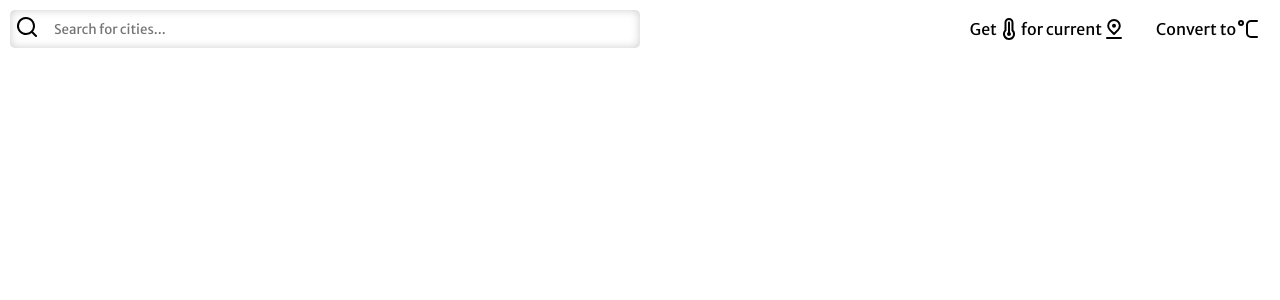
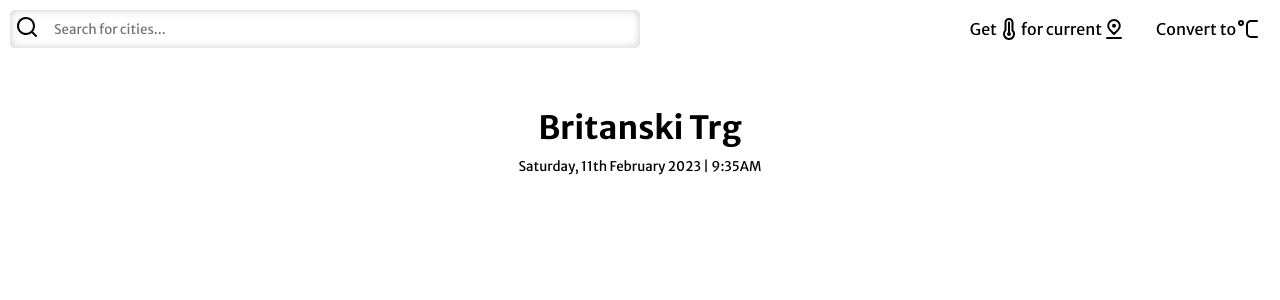
Before and after one commit to Zack1808/weather-app, a React (Create React App) app: page / in a window 1280 px wide. Shown: the top 300 px of the page. Built offline with nearby package versions, Linux system fonts and the light colour scheme.

Commit message:
Added description header

```diff
--- a/src/components/App.js
+++ b/src/components/App.js
@@ -11,6 +11,10 @@ const App = () => {
   return (
     <div className="app-container">
       <Header />
+      <div className="description">
+        <h1>Britanski Trg</h1>
+        <small>Saturday, 11th February 2023 | 9:35AM</small>
+      </div>
     </div>
   );
 };
--- a/src/css/App.css
+++ b/src/css/App.css
@@ -15,6 +15,16 @@
   min-height: 100vh;
   display: flex;
   flex-direction: column;
-  justify-content: space-between;
+  justify-content: start;
+  align-items: center;
+  gap: 50px;
+}
+
+.description {
+  display: flex;
+  flex-direction: column;
+  gap: 10px;
+  width: 100%;
+  justify-content: center;
   align-items: center;
 }
```
